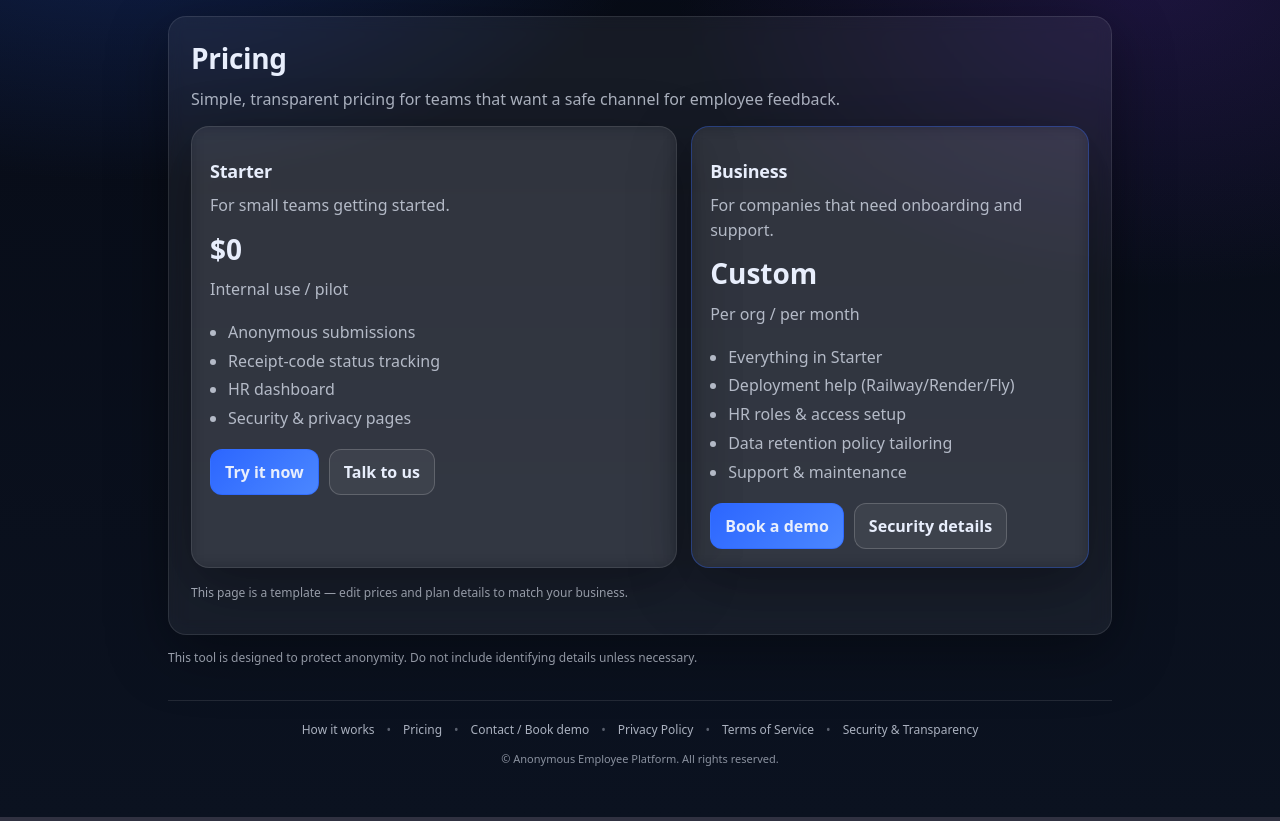
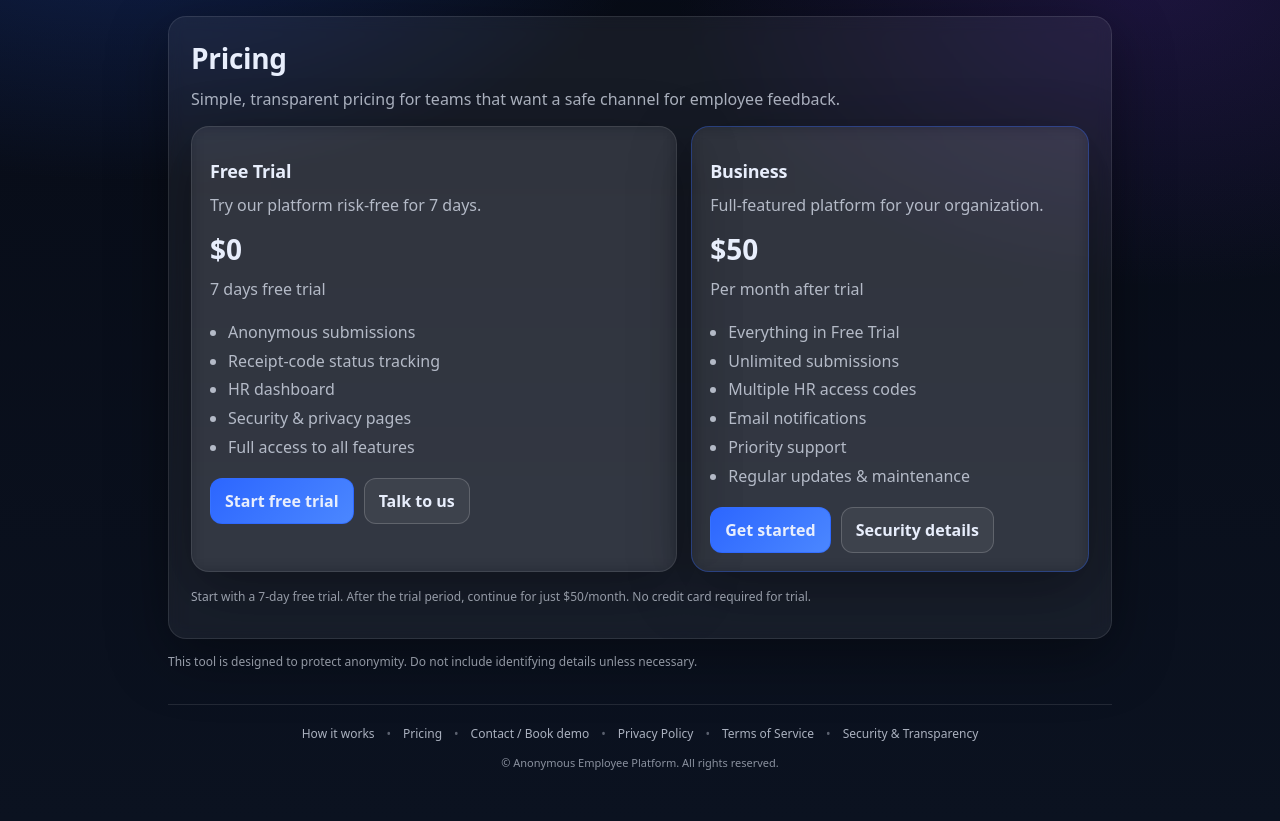
Before and after one commit to gaggame1010-arch/employee-feedback-platform, a Django app: page /pricing/ in a window 1280 px wide. Shown: the part 118-939 px from the top of the page. Run offline with Django 5.2, Linux system fonts and the light colour scheme.

Commit message:
Update pricing: 7-day free trial, then /month

```diff
--- a/submissions/templates/submissions/pricing.html
+++ b/submissions/templates/submissions/pricing.html
@@ -8,42 +8,44 @@
 
 <div class="grid2" style="margin-top: 14px;">
   <div class="card" style="padding: 18px; border-radius: 18px;">
-    <h2>Starter</h2>
-    <p class="muted">For small teams getting started.</p>
+    <h2>Free Trial</h2>
+    <p class="muted">Try our platform risk-free for 7 days.</p>
     <p style="font-size: 28px; font-weight: 900; margin: 10px 0 6px;">$0</p>
-    <p class="muted" style="margin-top: 0;">Internal use / pilot</p>
+    <p class="muted" style="margin-top: 0;">7 days free trial</p>
     <ul class="muted" style="line-height: 1.8; padding-left: 18px;">
       <li>Anonymous submissions</li>
       <li>Receipt-code status tracking</li>
       <li>HR dashboard</li>
       <li>Security & privacy pages</li>
+      <li>Full access to all features</li>
     </ul>
     <div class="actions">
-      <a class="btn btn-primary" href="/submit/">Try it now</a>
+      <a class="btn btn-primary" href="/submit/">Start free trial</a>
       <a class="btn" href="/contact/">Talk to us</a>
     </div>
   </div>
 
   <div class="card" style="padding: 18px; border-radius: 18px; border-color: rgba(44,102,255,.35);">
     <h2>Business</h2>
-    <p class="muted">For companies that need onboarding and support.</p>
-    <p style="font-size: 28px; font-weight: 900; margin: 10px 0 6px;">Custom</p>
-    <p class="muted" style="margin-top: 0;">Per org / per month</p>
+    <p class="muted">Full-featured platform for your organization.</p>
+    <p style="font-size: 28px; font-weight: 900; margin: 10px 0 6px;">$50</p>
+    <p class="muted" style="margin-top: 0;">Per month after trial</p>
     <ul class="muted" style="line-height: 1.8; padding-left: 18px;">
-      <li>Everything in Starter</li>
-      <li>Deployment help (Railway/Render/Fly)</li>
-      <li>HR roles & access setup</li>
-      <li>Data retention policy tailoring</li>
-      <li>Support & maintenance</li>
+      <li>Everything in Free Trial</li>
+      <li>Unlimited submissions</li>
+      <li>Multiple HR access codes</li>
+      <li>Email notifications</li>
+      <li>Priority support</li>
+      <li>Regular updates & maintenance</li>
     </ul>
     <div class="actions">
-      <a class="btn btn-primary" href="/contact/">Book a demo</a>
+      <a class="btn btn-primary" href="/contact/">Get started</a>
       <a class="btn" href="/security/">Security details</a>
     </div>
   </div>
 </div>
 
 <p class="hint" style="margin-top: 16px;">
-  This page is a template — edit prices and plan details to match your business.
+  Start with a 7-day free trial. After the trial period, continue for just $50/month. No credit card required for trial.
 </p>
 {% endblock %}
```
